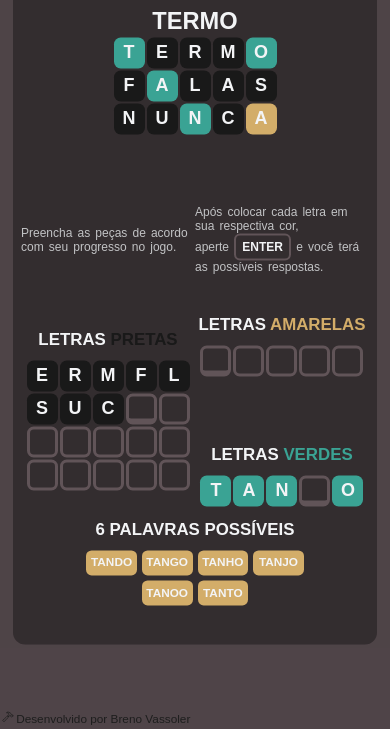
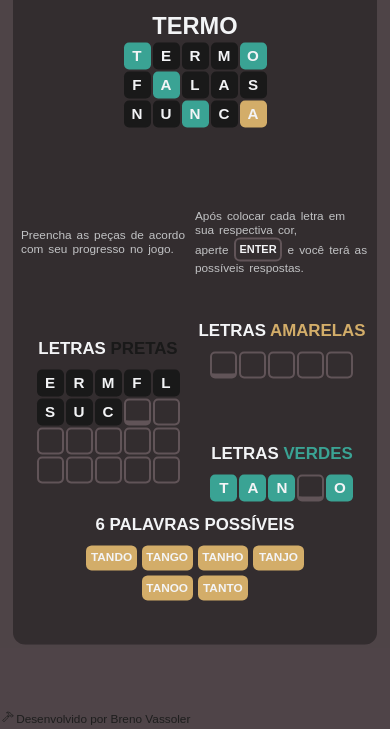
Before and after one commit to BrenoVns/termo-helper, a website with bundled scripts: page index.html in a window 390 px wide. Both pictures are taken after a click on the element 195 px from the left and 95 px from the top of the page. Shown: the part 115-844 px from the top of the page. Built offline with nearby package versions, Linux system fonts and the light colour scheme; a web font is replaced by a local one.

Commit message:
fix mobile help

```diff
--- a/queries.css
+++ b/queries.css
@@ -357,16 +357,17 @@
 
     .help-modal .help-text {
         font-size: 1.2rem;
+        font-size: 1.4vh;
     }
 
     .help-modal .help-strong-word {
-        font-size: 1.2rem;
-        height: 2.7rem;
-        width: 5.7rem;
+        font-size: 1.3vh;
+        height: 2.9vh;
+        width: 5.8vh;
     }
 
     .help-modal .heading-tertiary {
-        font-size: 1.3rem;
+        font-size: 1.4vh;
     }
 
     .help-modal .help-letter-list {
@@ -375,9 +376,15 @@
     }
 
     .help-modal .help-letter {
-        font-size: 1.8rem;
-        height: 3.1rem;
-        width: 3.1rem;
+        font-size: 1.8vh;
+        height: 3.2vh;
+        width: 3.2vh;
+        border-width: clamp(0.1rem, 0.3vh, 0.8rem);
+        border-radius: 0.6vh;
+    }
+
+    .help-modal .help-selected-letter {
+        border-bottom-width: clamp(0.2rem, 0.6vh, 1.6rem);
     }
 
     .help-modal .help-letters-sections {
@@ -428,7 +435,7 @@
     }
 
     body .main-section .arrow {
-        top: 14.5vh;
+        top: calc(9.8vh + 10vw);
         border-radius: 1.4vh;
     }
 
@@ -440,20 +447,21 @@
         display: flex;
         justify-content: center;
         align-items: center;
-    }
-
-    .main-section .enter-btn {
         font-size: 1.7vh;
         bottom: -6.2vh;
         height: 4.8vh;
         width: 10vh;
-        border: 0.48rem solid var(--dark-brown-color);
+        border-width: 0.46vh;
+        border-radius: 1vh;
     }
 
     .main-section .reset-btn {
-        font-size: 1.2vh;
+        font-size: 1.6vh;
         left: 74%;
         bottom: -6.21vh;
+        border-width: 0.46vh;
+        border-radius: 1vh;
+        padding: 1.15vh;
     }
 
     .mobile-keyboard {
```
